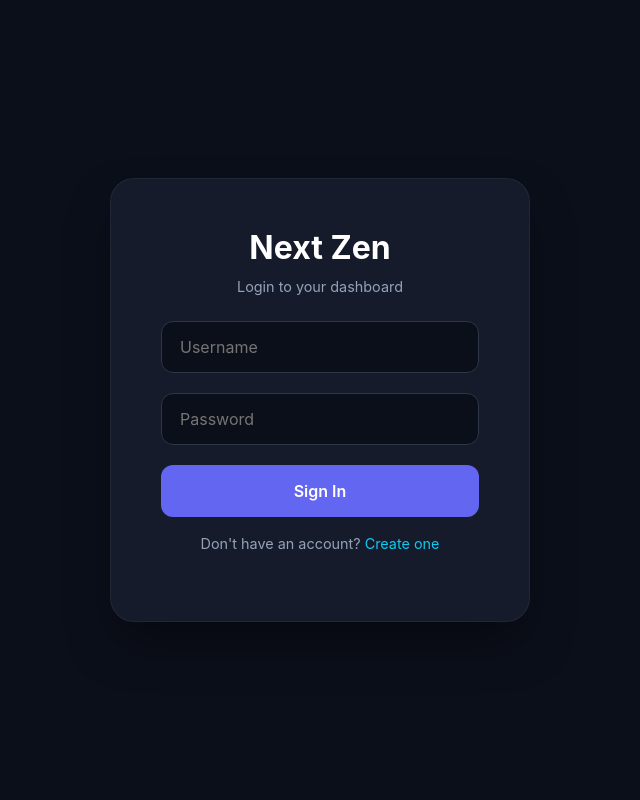
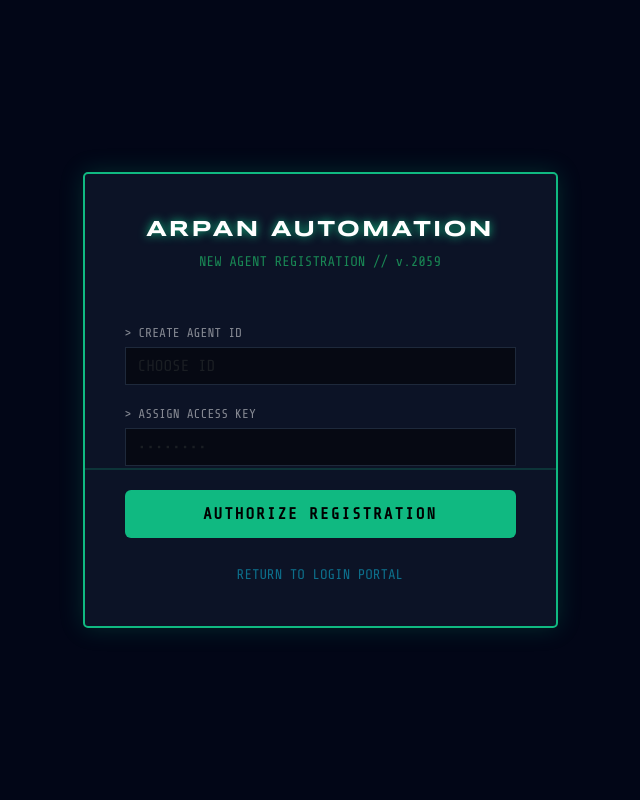
Before and after one commit to Arpan-Automation/my-first-website, a Flask app: page /signup in a window 1280 px wide. Shown: the whole page, without its empty margins (320-960 px from the left). Run offline with Flask 3, Linux system fonts and the light colour scheme.

Commit message:
Futuristic Signup UI Ready

```diff
--- a/templates/signup.html
+++ b/templates/signup.html
@@ -2,34 +2,117 @@
 <html lang="en">
 <head>
     <meta charset="UTF-8">
-    <title>Login | Next Zen</title>
+    <meta name="viewport" content="width=device-width, initial-scale=1.0">
+    <title>Register | Arpan Automation Next Gen</title>
     <link href="https://cdn.jsdelivr.net/npm/bootstrap@5.3.0/dist/css/bootstrap.min.css" rel="stylesheet">
     <style>
-        :root { --bg: #0b0f1a; --card: #161b2c; --accent: #6366f1; }
-        body { background: var(--bg); color: #fff; height: 100vh; display: flex; align-items: center; font-family: 'Inter', sans-serif; }
-        .auth-card { background: var(--card); border: 1px solid rgba(255,255,255,0.05); border-radius: 24px; padding: 50px; width: 100%; max-width: 420px; margin: auto; box-shadow: 0 25px 50px -12px rgba(0,0,0,0.5); }
-        .input-group { background: #0b0f1a; border-radius: 12px; border: 1px solid #2d3748; padding: 12px 16px; margin-bottom: 20px; }
-        .input-group input { background: transparent; border: none; color: white; width: 100%; outline: none; }
-        .btn-premium { background: var(--accent); color: white; border: none; border-radius: 12px; padding: 14px; font-weight: 600; transition: 0.3s; }
-        .btn-premium:hover { opacity: 0.9; transform: translateY(-1px); }
-        .text-mute { color: #94a3b8; font-size: 0.9rem; }
+        @import url('https://fonts.googleapis.com/css2?family=Syncopate:wght@400;700&family=Share+Tech+Mono&display=swap');
+
+        body {
+            background: #020617;
+            color: #00f2ff;
+            height: 100vh;
+            display: flex;
+            align-items: center;
+            font-family: 'Share Tech Mono', monospace;
+            overflow: hidden;
+        }
+
+        .cyber-panel {
+            background: rgba(15, 23, 42, 0.8);
+            border: 2px solid #10b981; /* Greenish tint for Registration */
+            border-radius: 5px;
+            padding: 40px;
+            box-shadow: 0 0 25px rgba(16, 185, 129, 0.2);
+            position: relative;
+        }
+
+        .brand-logo {
+            font-family: 'Syncopate', sans-serif;
+            font-weight: 700;
+            font-size: 1.4rem;
+            color: #fff;
+            text-shadow: 0 0 10px #10b981;
+            letter-spacing: 2px;
+        }
+
+        .form-control {
+            background: rgba(0,0,0,0.5);
+            border: 1px solid #1e293b;
+            color: #10b981;
+            border-radius: 0;
+        }
+
+        .form-control:focus {
+            background: rgba(0,0,0,0.7);
+            border-color: #10b981;
+            color: #fff;
+            box-shadow: 0 0 10px rgba(16, 185, 129, 0.3);
+            outline: none;
+        }
+
+        .btn-action {
+            background: #10b981;
+            color: #000;
+            border: none;
+            font-weight: bold;
+            padding: 12px;
+            letter-spacing: 2px;
+            text-transform: uppercase;
+        }
+
+        .btn-action:hover {
+            background: #059669;
+            box-shadow: 0 0 20px #10b981;
+            color: #fff;
+        }
+
+        .scan-line {
+            width: 100%;
+            height: 2px;
+            background: rgba(16, 185, 129, 0.2);
+            position: absolute;
+            top: 0;
+            left: 0;
+            animation: scan 4s linear infinite;
+        }
+
+        @keyframes scan {
+            0% { top: 0; }
+            100% { top: 100%; }
+        }
+
+        .text-mute {
+            color: rgba(255, 255, 255, 0.5);
+            font-size: 0.8rem;
+        }
     </style>
 </head>
 <body>
-    <div class="auth-card text-center">
-        <h2 class="fw-bold mb-2">Next Zen</h2>
-        <p class="text-mute mb-4">Login to your dashboard</p>
+    <div class="container text-center">
+        <div class="row justify-content-center">
+            <div class="col-md-5 cyber-panel">
+                <div class="scan-line"></div>
+                <div class="brand-logo mb-1">ARPAN AUTOMATION</div>
+                <div class="small text-success mb-5">NEW AGENT REGISTRATION // v.2059</div>
 
-        {% with messages = get_flashed_messages(with_categories=true) %}{% if messages %}
-            {% for c, m in messages %}<div class="text-danger small mb-3">{{m}}</div>{% endfor %}
-        {% endif %}{% endwith %}
+                <form action="/signup" method="POST">
+                    <div class="mb-3 text-start">
+                        <label class="text-mute mb-1">> CREATE AGENT ID</label>
+                        <input type="text" name="username" class="form-control" placeholder="CHOOSE ID" required>
+                    </div>
+                    <div class="mb-4 text-start">
+                        <label class="text-mute mb-1">> ASSIGN ACCESS KEY</label>
+                        <input type="password" name="password" class="form-control" placeholder="••••••••" required>
+                    </div>
+                    <button type="submit" class="btn btn-action w-100">AUTHORIZE REGISTRATION</button>
+                </form>
 
-        <form action="/login" method="POST">
-            <div class="input-group"><input type="text" name="username" placeholder="Username" required></div>
-            <div class="input-group"><input type="password" name="password" placeholder="Password" required></div>
-            <button class="btn btn-premium w-100 mb-3">Sign In</button>
-        </form>
-        <p class="text-mute">Don't have an account? <a href="/signup" class="text-info text-decoration-none">Create one</a></p>
+                <div class="mt-4">
+                    <a href="/" class="text-info text-decoration-none small opacity-50">RETURN TO LOGIN PORTAL</a>
+                </div>
+            </div>
+        </div>
     </div>
 </body>
 </html>
```
